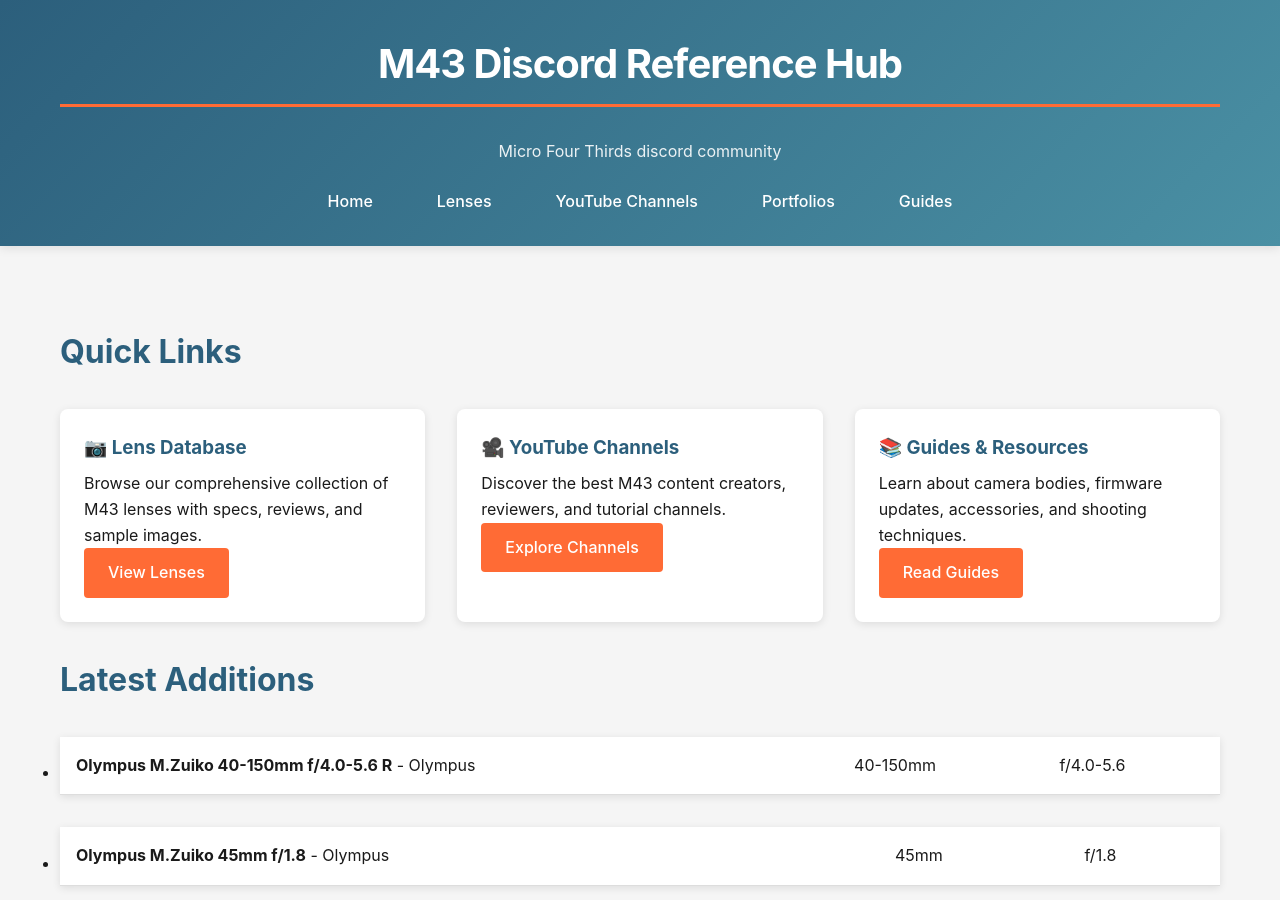
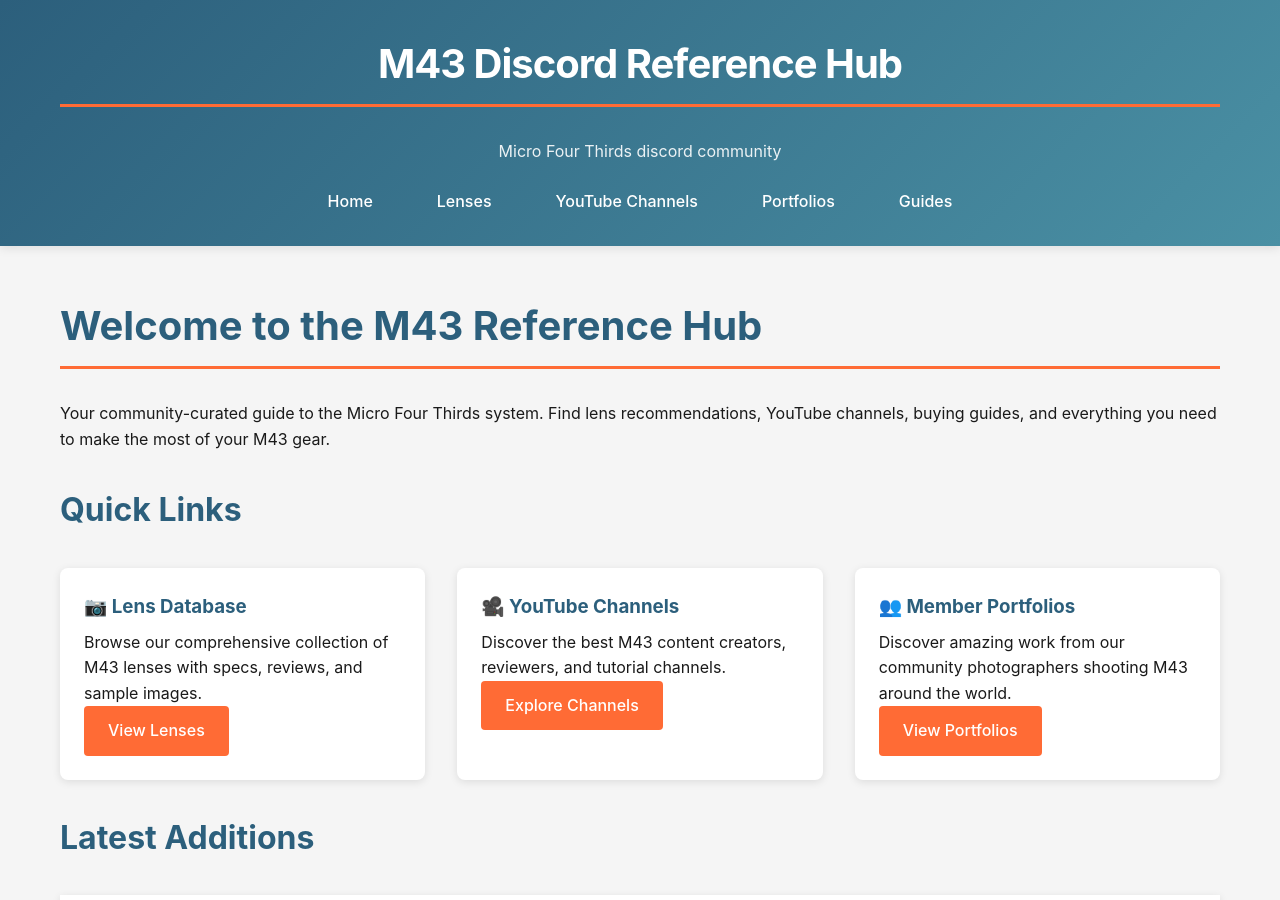
Before and after one commit to Rhettus/m43_discord, a Jekyll site: the page built from index.md, in a window 1280 px wide and 900 px high. Built offline with Jekyll 4.4.1, drawn with Linux system fonts in a browser that asks for light colours.

Commit message:
Update Quik links

```diff
--- a/index.md
+++ b/index.md
@@ -3,6 +3,9 @@
 title: Home
 ---
 
+# Welcome to the M43 Reference Hub
+
+Your community-curated guide to the Micro Four Thirds system. Find lens recommendations, YouTube channels, buying guides, and everything you need to make the most of your M43 gear.
 
 ## Quick Links
 
@@ -20,9 +23,9 @@
   </div>
 
   <div class="card">
-    <h3>📚 Guides & Resources</h3>
-    <p>Learn about camera bodies, firmware updates, accessories, and shooting techniques.</p>
-    <a href="{{ '/guides' | relative_url }}" class="btn">Read Guides</a>
+    <h3>👥 Member Portfolios</h3>
+    <p>Discover amazing work from our community photographers shooting M43 around the world.</p>
+    <a href="{{ '/portfolios' | relative_url }}" class="btn">View Portfolios</a>
   </div>
 </div>
 
```
